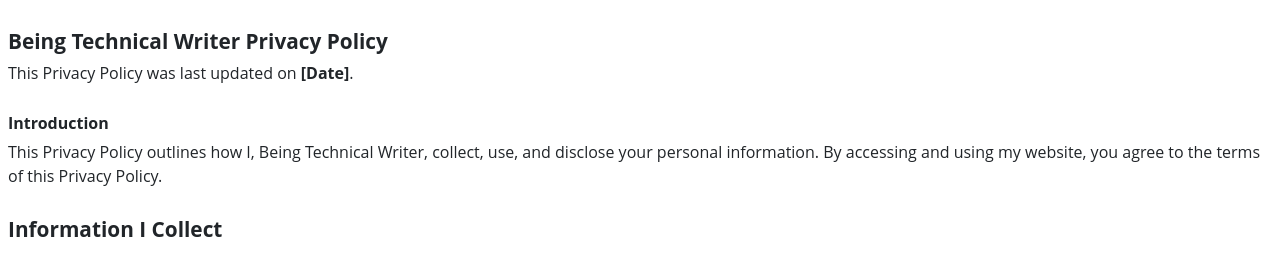
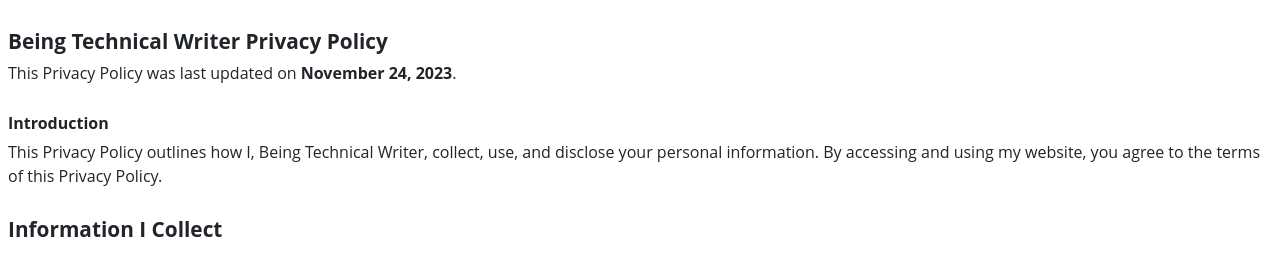
Before and after one commit to gautriv/apidocumentation, a Jekyll site: the page privacy.html, which Jekyll copies as it is, in a window 1280 px wide. Shown: the top 257 px of the page. Built offline with Jekyll 4.4.1, drawn with Linux system fonts in a browser that asks for light colours.

Commit message:
Updated settings

```diff
--- a/privacy.html
+++ b/privacy.html
@@ -11,7 +11,7 @@
 
     <h2><b>Being Technical Writer Privacy Policy</b></h2>
 
-    <p>This Privacy Policy was last updated on <b>[Date]</b>.</p>
+    <p>This Privacy Policy was last updated on <b>November 24, 2023</b>.</p>
 
     <h4><b>Introduction</b></h4>
 
```
